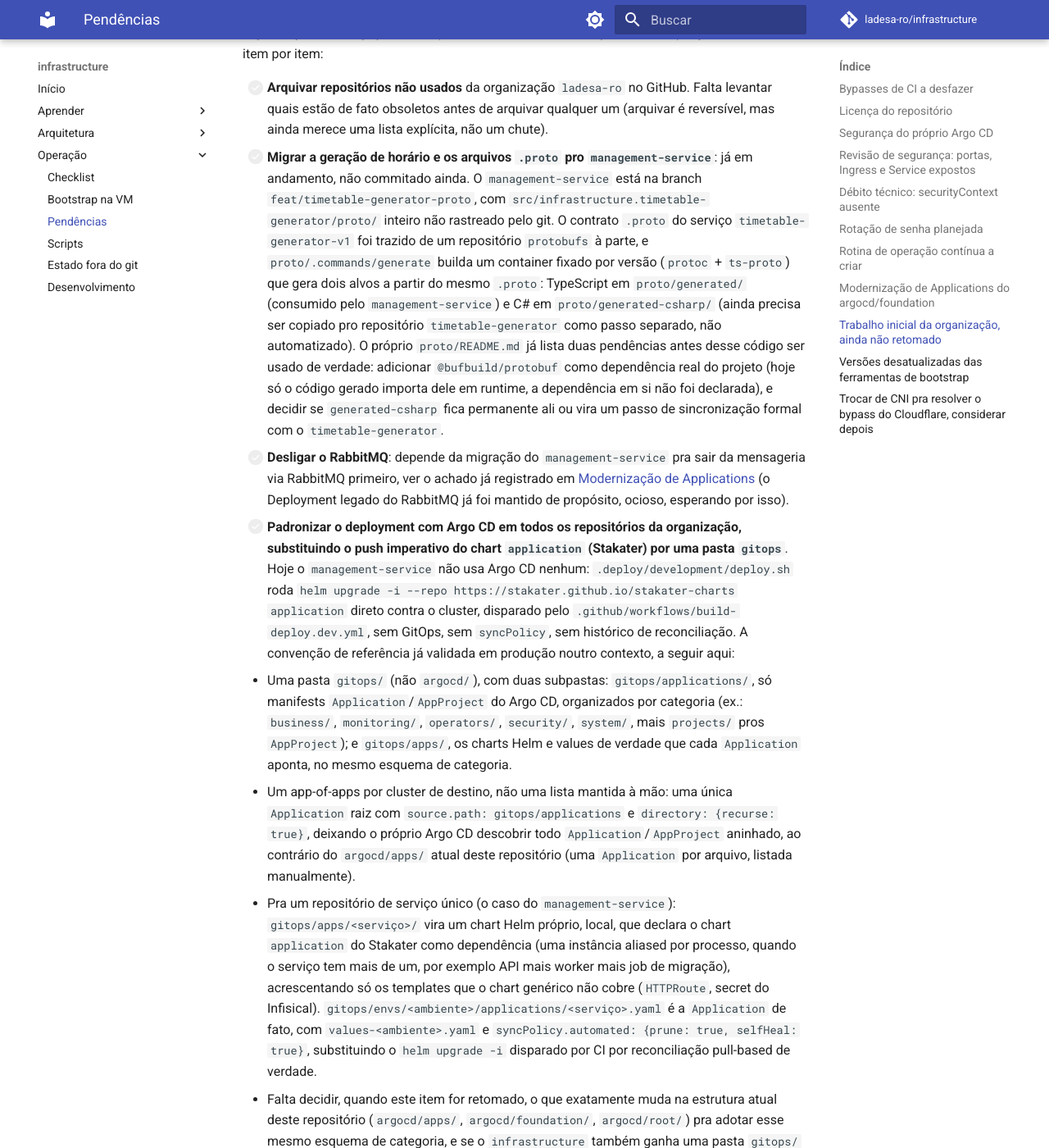
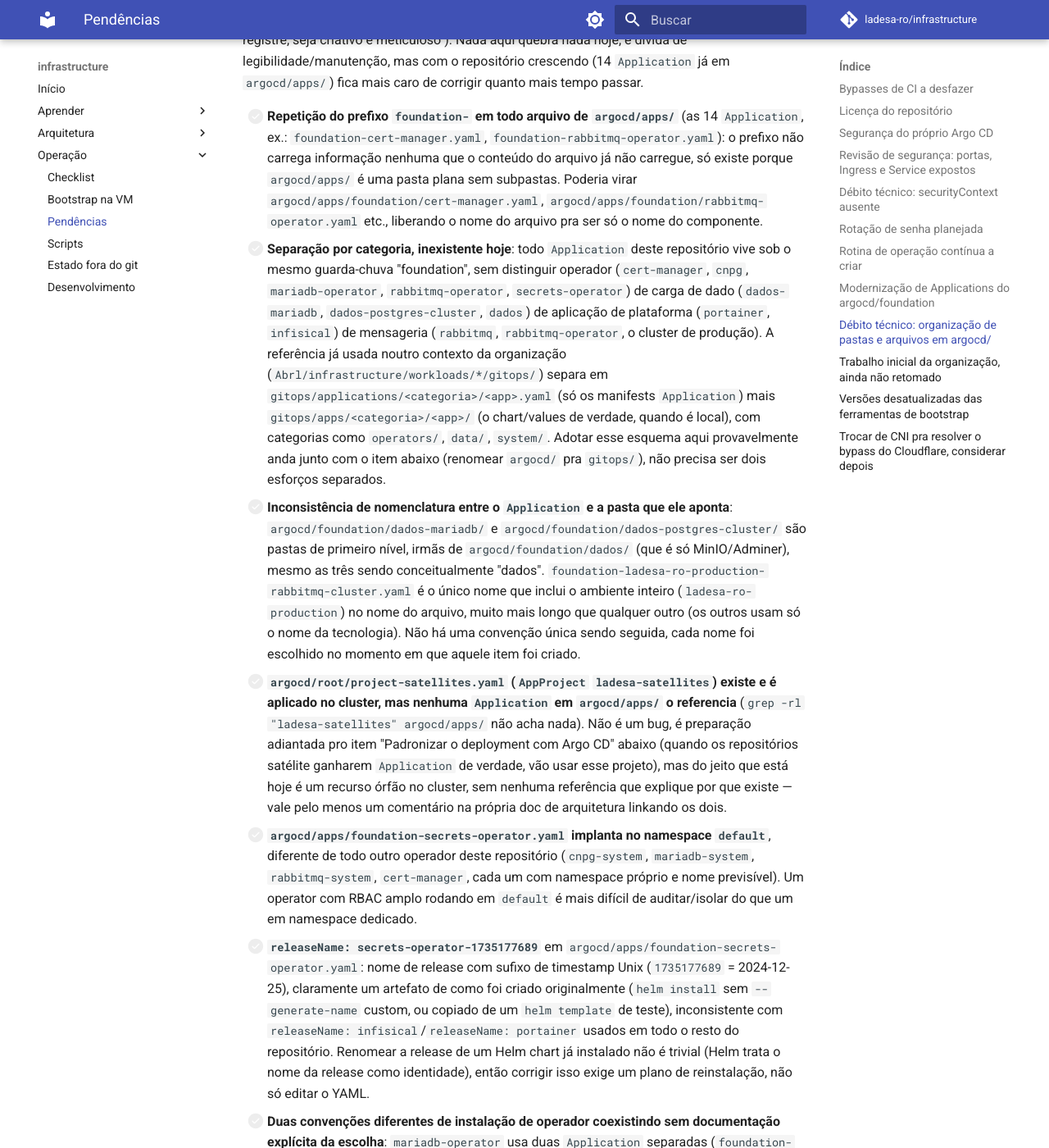
Before and after one commit to ladesa-ro/infrastructure, an MkDocs documentation site: the page built from docs/operacao/pendencias.md, in a window 1280 px wide and 1400 px high, scrolled down 8533 px. Shown: the whole window at 82% size. Built offline with MkDocs 1.6.1 and Material for MkDocs 9.7.7, drawn with Linux system fonts in a browser that asks for light colours; comment, search, counter and statistics services are not loaded; some of the changed text lies outside the part shown.

Commit message:
docs(pendencias): register argocd/apps organization debt and gitops scope

```diff
--- a/docs/operacao/pendencias.md
+++ b/docs/operacao/pendencias.md
@@ -77,6 +77,18 @@ Levantamento feito em 2026-08-21, pesquisando estado atual de cada tecnologia an
 - [x] **`argocd/foundation/redis/deployment.yaml`**: avaliado em 2026-08-21, decisão: **manter single instance, sem operador**. Investigação ao vivo (`CLIENT LIST` no broker, nomes de fila decodificados de base64) achou que este Redis **não é só cache**: é o backend de fila do [BullMQ](https://docs.bullmq.io/) usado internamente pelo Infisical (23 conexões ativas, filas como `secret-rotation`, `dynamic-secret-revocation`, `audit-log`, `ca-crl-rotation`, `secret-full-repo-scan`, entre outras, todas do mesmo cliente). Isso mudaria a decisão se não houvesse persistência, mas `appendonly yes` (AOF) já está ativo e a PVC (`redis-pvc`, 5Gi, `local-path`) já sobrevive a um restart de pod sem perda (1856 chaves confirmadas ao vivo), então o requisito real de durabilidade já está atendido pela configuração atual, HA/Sentinel/Cluster não é necessário pra esse risco específico. Achado à parte, sem urgência: a imagem é `bitnami/redis` sem tag (`latest` implícito, ainda puxável e atualizado há poucos dias, diferente do caso do RabbitMQ), o que é reprodutibilidade ruim (atualização silenciosa a cada restart de pod) mas não indisponibilidade iminente; pinar numa versão+digest específicos fica como item de robustez, não como bloqueio.
 - [x] **`argocd/foundation/dados/adminer.yaml`**: ferramenta de debug simples, não precisava de operador. `securityContext` já resolvido (ver acima), `Ingress` com TLS real trazido pro git também (ver "Segurança do próprio Argo CD" acima).
 
+## Débito técnico: organização de pastas e arquivos em `argocd/`
+
+Levantado em 2026-08-21, a pedido explícito do usuário ("analise outros débitos técnicos e registre, seja criativo e meticuloso"). Nada aqui quebra nada hoje, é dívida de legibilidade/manutenção, mas com o repositório crescendo (14 `Application` já em `argocd/apps/`) fica mais caro de corrigir quanto mais tempo passar.
+
+- [ ] **Repetição do prefixo `foundation-` em todo arquivo de `argocd/apps/`** (as 14 `Application`, ex.: `foundation-cert-manager.yaml`, `foundation-rabbitmq-operator.yaml`): o prefixo não carrega informação nenhuma que o conteúdo do arquivo já não carregue, só existe porque `argocd/apps/` é uma pasta plana sem subpastas. Poderia virar `argocd/apps/foundation/cert-manager.yaml`, `argocd/apps/foundation/rabbitmq-operator.yaml` etc., liberando o nome do arquivo pra ser só o nome do componente.
+- [ ] **Separação por categoria, inexistente hoje**: todo `Application` deste repositório vive sob o mesmo guarda-chuva "foundation", sem distinguir operador (`cert-manager`, `cnpg`, `mariadb-operator`, `rabbitmq-operator`, `secrets-operator`) de carga de dado (`dados-mariadb`, `dados-postgres-cluster`, `dados`) de aplicação de plataforma (`portainer`, `infisical`) de mensageria (`rabbitmq`, `rabbitmq-operator`, o cluster de produção). A referência já usada noutro contexto da organização (`Abrl/infrastructure/workloads/*/gitops/`) separa em `gitops/applications/<categoria>/<app>.yaml` (só os manifests `Application`) mais `gitops/apps/<categoria>/<app>/` (o chart/values de verdade, quando é local), com categorias como `operators/`, `data/`, `system/`. Adotar esse esquema aqui provavelmente anda junto com o item abaixo (renomear `argocd/` pra `gitops/`), não precisa ser dois esforços separados.
+- [ ] **Inconsistência de nomenclatura entre o `Application` e a pasta que ele aponta**: `argocd/foundation/dados-mariadb/` e `argocd/foundation/dados-postgres-cluster/` são pastas de primeiro nível, irmãs de `argocd/foundation/dados/` (que é só MinIO/Adminer), mesmo as três sendo conceitualmente "dados". `foundation-ladesa-ro-production-rabbitmq-cluster.yaml` é o único nome que inclui o ambiente inteiro (`ladesa-ro-production`) no nome do arquivo, muito mais longo que qualquer outro (os outros usam só o nome da tecnologia). Não há uma convenção única sendo seguida, cada nome foi escolhido no momento em que aquele item foi criado.
+- [ ] **`argocd/root/project-satellites.yaml` (`AppProject` `ladesa-satellites`) existe e é aplicado no cluster, mas nenhuma `Application` em `argocd/apps/` o referencia** (`grep -rl "ladesa-satellites" argocd/apps/` não acha nada). Não é um bug, é preparação adiantada pro item "Padronizar o deployment com Argo CD" abaixo (quando os repositórios satélite ganharem `Application` de verdade, vão usar esse projeto), mas do jeito que está hoje é um recurso órfão no cluster, sem nenhuma referência que explique por que existe — vale pelo menos um comentário na própria doc de arquitetura linkando os dois.
+- [ ] **`argocd/apps/foundation-secrets-operator.yaml` implanta no namespace `default`**, diferente de todo outro operador deste repositório (`cnpg-system`, `mariadb-system`, `rabbitmq-system`, `cert-manager`, cada um com namespace próprio e nome previsível). Um operator com RBAC amplo rodando em `default` é mais difícil de auditar/isolar do que um em namespace dedicado.
+- [ ] **`releaseName: secrets-operator-1735177689`** em `argocd/apps/foundation-secrets-operator.yaml`: nome de release com sufixo de timestamp Unix (`1735177689` = 2024-12-25), claramente um artefato de como foi criado originalmente (`helm install` sem `--generate-name` custom, ou copiado de um `helm template` de teste), inconsistente com `releaseName: infisical`/`releaseName: portainer` usados em todo o resto do repositório. Renomear a release de um Helm chart já instalado não é trivial (Helm trata o nome da release como identidade), então corrigir isso exige um plano de reinstalação, não só editar o YAML.
+- [ ] **Duas convenções diferentes de instalação de operador coexistindo sem documentação explícita da escolha**: `mariadb-operator` usa duas `Application` separadas (`foundation-mariadb-operator-crds` + `foundation-mariadb-operator`, padrão do chart Helm oficial, que separa CRD de controller), enquanto `cert-manager`, `cnpg` e `rabbitmq-operator` usam manifesto vendorizado único (CRD + controller no mesmo arquivo, `kubectl apply`, sem Helm). A escolha entre os dois padrões já está implicitamente documentada em [Foundation](../arquitetura/foundation.md) espalhada por parágrafo próprio de cada operador, mas nunca resumida num único lugar como "regra geral de como instalar operador novo neste repositório".
+
 ## Trabalho inicial da organização, ainda não retomado
 
 Registrado em 2026-08-21: o objetivo original desta sessão, antes de focar em CI/qualidade do `infrastructure`, era um conjunto de mudanças maiores, que tocam mais de um repositório da organização. Investigação inicial (só leitura, nenhuma mudança feita ainda) registrada abaixo item por item:
@@ -84,7 +96,7 @@ Registrado em 2026-08-21: o objetivo original desta sessão, antes de focar em C
 - [ ] **Arquivar repositórios não usados** da organização `ladesa-ro` no GitHub. Falta levantar quais estão de fato obsoletos antes de arquivar qualquer um (arquivar é reversível, mas ainda merece uma lista explícita, não um chute).
 - [ ] **Migrar a geração de horário e os arquivos `.proto` pro `management-service`**: já em andamento, não commitado ainda. O `management-service` está na branch `feat/timetable-generator-proto`, com `src/infrastructure.timetable-generator/proto/` inteiro não rastreado pelo git. O contrato `.proto` do serviço `timetable-generator-v1` foi trazido de um repositório `protobufs` à parte, e `proto/.commands/generate` builda um container fixado por versão (`protoc` + `ts-proto`) que gera dois alvos a partir do mesmo `.proto`: TypeScript em `proto/generated/` (consumido pelo `management-service`) e C# em `proto/generated-csharp/` (ainda precisa ser copiado pro repositório `timetable-generator` como passo separado, não automatizado). O próprio `proto/README.md` já lista duas pendências antes desse código ser usado de verdade: adicionar `@bufbuild/protobuf` como dependência real do projeto (hoje só o código gerado importa dele em runtime, a dependência em si não foi declarada), e decidir se `generated-csharp` fica permanente ali ou vira um passo de sincronização formal com o `timetable-generator`.
 - [ ] **Desligar o RabbitMQ**: depende da migração do `management-service` pra sair da mensageria via RabbitMQ primeiro, ver o achado já registrado em [Modernização de Applications](#modernizacao-de-applications-do-argocdfoundation) (o Deployment legado do RabbitMQ já foi mantido de propósito, ocioso, esperando por isso).
-- [ ] **Padronizar o deployment com Argo CD em todos os repositórios da organização, substituindo o push imperativo do chart `application` (Stakater) por uma pasta `gitops`**. Hoje o `management-service` não usa Argo CD nenhum: `.deploy/development/deploy.sh` roda `helm upgrade -i --repo https://stakater.github.io/stakater-charts application` direto contra o cluster, disparado pelo `.github/workflows/build-deploy.dev.yml`, sem GitOps, sem `syncPolicy`, sem histórico de reconciliação. A convenção de referência já validada em produção noutro contexto, a seguir aqui:
+- [ ] **Padronizar o deployment com Argo CD em todos os repositórios da organização, substituindo o push imperativo do chart `application` (Stakater) por uma pasta `gitops`**. Confirmado em 2026-08-21, não é só o `management-service`: **`ladesa-ro/authentication-service`** (SSO) e **`ladesa-ro/docs`** também usam o mesmo padrão imperativo (`helm upgrade -i --repo https://stakater.github.io/stakater-charts application`, disparado direto por `.github/workflows/build-deploy*.yml`, sem GitOps, sem `syncPolicy`, sem histórico de reconciliação), achado ao investigar por que `sso.ladesa.com.br`/`docs.ladesa.com.br` não tinham TLS (ver "Segurança do próprio Argo CD" acima) — o `authentication-service` é o caso mais extremo, o values de produção nem fica num arquivo do repositório, é uma variável de ambiente do GitHub (`DEPLOY_HELM_VALUES`), editável só pela UI, sem PR nem histórico de revisão nenhum. Esse item e o [Débito técnico: organização de pastas e arquivos em `argocd/`](#debito-tecnico-organizacao-de-pastas-e-arquivos-em-argocd) acima andam juntos: a convenção `gitops/applications/<categoria>/` + `gitops/apps/<categoria>/<app>/` é a mesma pensada pros dois. A convenção de referência já validada em produção noutro contexto, a seguir aqui:
   - Uma pasta `gitops/` (não `argocd/`), com duas subpastas: `gitops/applications/`, só manifests `Application`/`AppProject` do Argo CD, organizados por categoria (ex.: `business/`, `monitoring/`, `operators/`, `security/`, `system/`, mais `projects/` pros `AppProject`); e `gitops/apps/`, os charts Helm e values de verdade que cada `Application` aponta, no mesmo esquema de categoria.
   - Um app-of-apps por cluster de destino, não uma lista mantida à mão: uma única `Application` raiz com `source.path: gitops/applications` e `directory: {recurse: true}`, deixando o próprio Argo CD descobrir todo `Application`/`AppProject` aninhado, ao contrário do `argocd/apps/` atual deste repositório (uma `Application` por arquivo, listada manualmente).
   - Pra um repositório de serviço único (o caso do `management-service`): `gitops/apps/<serviço>/` vira um chart Helm próprio, local, que declara o chart `application` do Stakater como dependência (uma instância aliased por processo, quando o serviço tem mais de um, por exemplo API mais worker mais job de migração), acrescentando só os templates que o chart genérico não cobre (`HTTPRoute`, secret do Infisical). `gitops/envs/<ambiente>/applications/<serviço>.yaml` é a `Application` de fato, com `values-<ambiente>.yaml` e `syncPolicy.automated: {prune: true, selfHeal: true}`, substituindo o `helm upgrade -i` disparado por CI por reconciliação pull-based de verdade.
```
